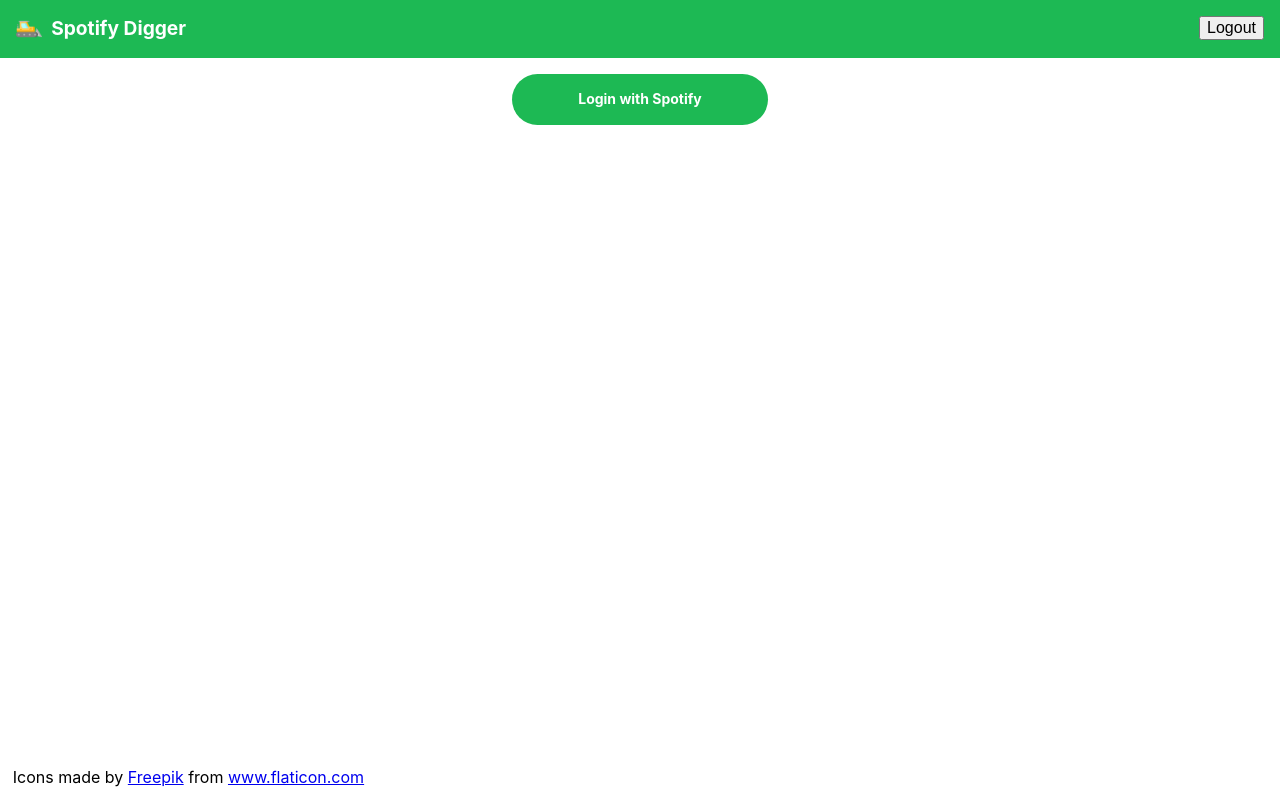
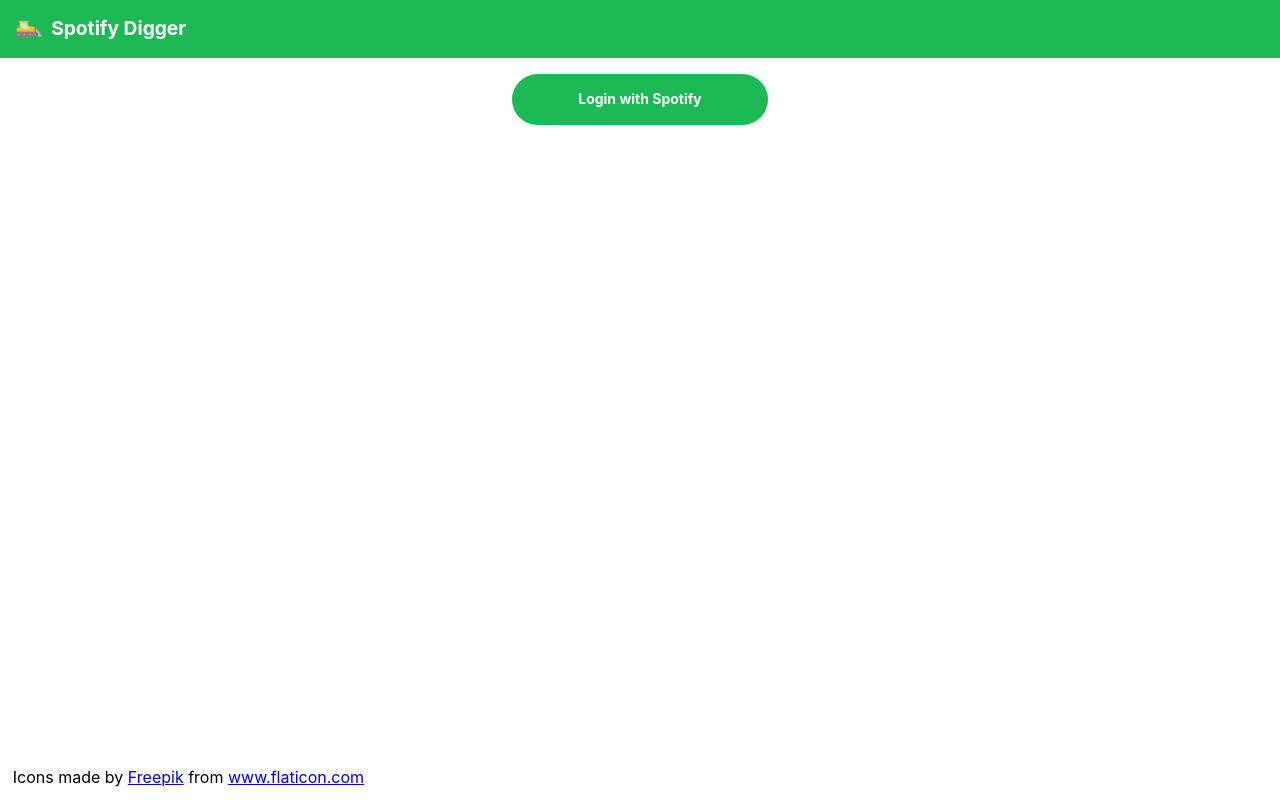
Before and after one commit to mikecoram/stream-digger, a React (Create React App) app: page / in a window 1280 px wide. Shown: the top 800 px of the page. Built offline with nearby package versions, Linux system fonts and the light colour scheme.

Commit message:
simplify render

```diff
--- a/src/components/App.tsx
+++ b/src/components/App.tsx
@@ -127,66 +127,31 @@
       .catch(err => { throw err })
   }
 
-  buttons (): JSX.Element {
-    const { albums } = this.state
-
-    return (
-      <div className='buttonContainer'>
-        {
-          albums.length > 0
-            ? <ClearAllBtn onClearItems={() => this.handleOnClearItems()} />
-            : null
-        }
-        <LogoutBtn onLogout={() => this.handleOnLogout()} />
-      </div>
-    )
-  }
-
-  content (): JSX.Element {
-    const { albums, isLoggedIn } = this.state
-
-    return (
-      <>
-        {!isLoggedIn && <Login />}
-        {isLoggedIn && albums.length > 0 && <ReleasesTable albums={albums} merchants={merchants} />}
-      </>
-    )
-  }
-
-  loading (): JSX.Element {
-    const { isLoading } = this.state
+  render (): JSX.Element {
+    const { albums, isDragging, isLoading, isLoggedIn } = this.state
 
     return (
       <>
         {isLoading && <LoadingOverlay />}
-      </>
-    )
-  }
+        {isLoggedIn && isDragging && <DraggingOverlay />}
 
-  dragAndDrop (): JSX.Element {
-    const { albums, isDragging, isLoggedIn } = this.state
-
-    return (
-      <>
-        {isLoggedIn && isDragging && <DraggingOverlay />}
-        {isLoggedIn && !isDragging && albums.length === 0 && <DragPrompt />}
-      </>
-    )
-  }
-
-  render (): JSX.Element {
-    return (
         <div className='app'>
-        <Header buttons={this.buttons()} />
+          <Header buttons={
+            <div className='buttonContainer'>
+              {isLoggedIn && albums.length > 0 && <ClearAllBtn onClearItems={() => this.handleOnClearItems()} />}
+              {isLoggedIn && <LogoutBtn onLogout={() => this.handleOnLogout()} />}
+            </div>
+          } />
 
           <div className='content'>
-          {this.loading()}
-          {this.dragAndDrop()}
-          {this.content()}
+            {!isLoggedIn && <Login />}
+            {isLoggedIn && !isDragging && albums.length === 0 && <DragPrompt />}
+            {isLoggedIn && albums.length > 0 && <ReleasesTable albums={albums} merchants={merchants} />}
           </div>
 
           <Footer />
         </div>
+      </>
     )
   }
 }
```
Lines whose indentation alone changed are shown as unchanged.
